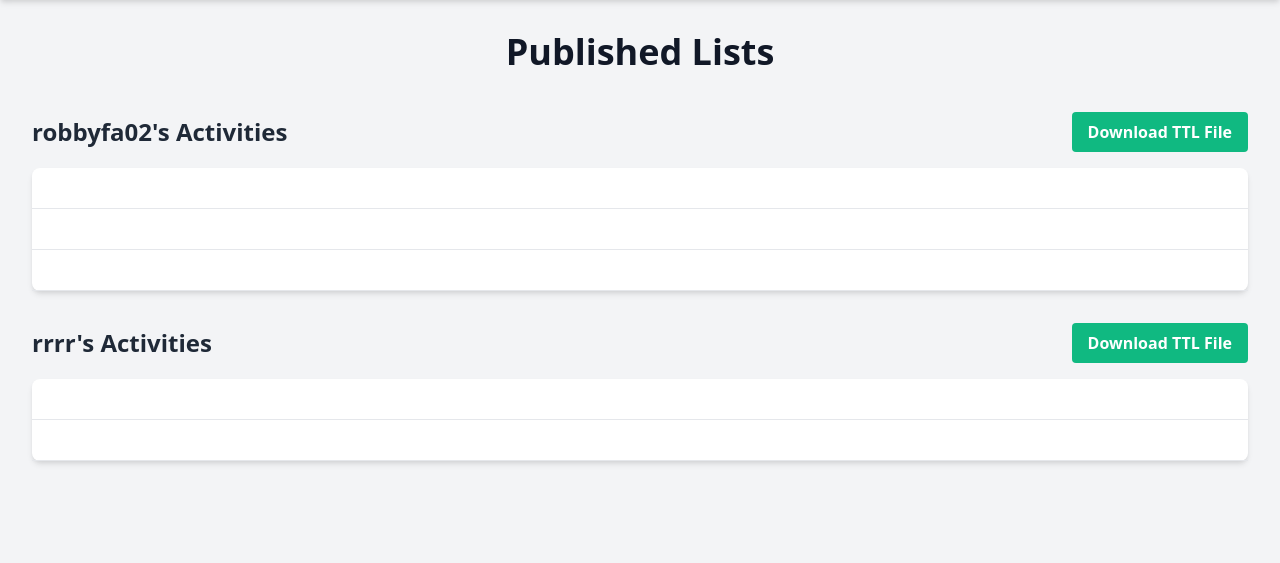
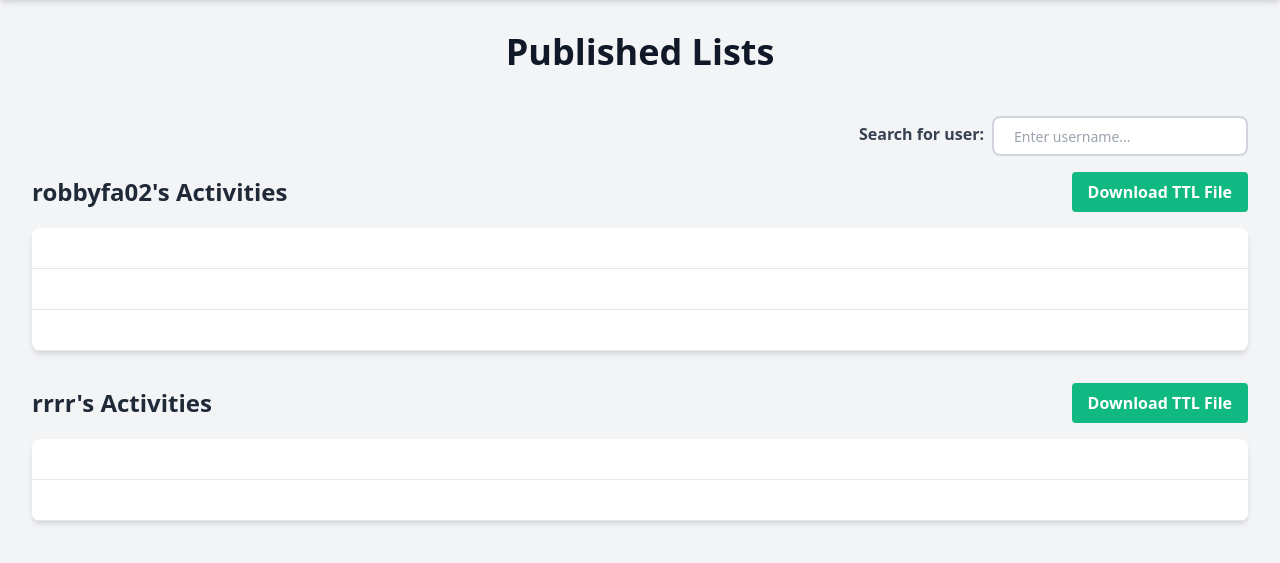
Before and after one commit to robbyfa/Sustainability-Reporting, a Flask app: template templates/forum.html in a window 1280 px wide. Shown: the part 60-623 px from the top of the page. Run offline with Flask 3, Linux system fonts and the light colour scheme; the template is opened without the code that fills it: values that come from a table or form of the project are taken from there, others are empty; data comes from the database, SQL or seed files in the repository; parts of the project's set-up code (start-up, migrations or seed data) failed here and were passed over; some libraries are stand-ins or nearby versions.

Commit message:
Search bar

```diff
--- a/templates/forum.html
+++ b/templates/forum.html
@@ -6,9 +6,26 @@
       <h1 class="text-4xl font-bold text-center text-gray-900 mb-10">
         Published Lists
       </h1>
+      <!-- Search Bar -->
+      <div class="flex justify-end my-4">
+        <div class="flex items-center space-x-2">
+          <label for="searchInput" class="font-semibold text-gray-700"
+            >Search for user:</label
+          >
+          <input
+            type="text"
+            id="searchInput"
+            onkeyup="searchUsers()"
+            placeholder="Enter username..."
+            class="form-input mt-1 block w-full md:w-64 border-2 border-gray-300 bg-white h-10 px-5 rounded-lg text-sm focus:border-blue-500"
+          />
+        </div>
+      </div>
+
+      <!-- Existing HTML for listing users -->
 
       {% for user in published_users %}
-      <div class="mb-8">
+      <div class="mb-8 user-section">
         <div class="flex justify-between items-center mb-4">
           <h2 class="text-2xl font-bold text-gray-800">
             {{ user.username }}'s Activities
@@ -47,4 +64,22 @@
       {% endfor %}
     </div>
   </body>
+
+  <script>
+    function searchUsers() {
+      var input, filter, i, txtValue;
+      input = document.getElementById("searchInput");
+      filter = input.value.toUpperCase();
+      users = document.getElementsByClassName("user-section");
+
+      for (i = 0; i < users.length; i++) {
+        txtValue = users[i].textContent || users[i].innerText;
+        if (txtValue.toUpperCase().indexOf(filter) > -1) {
+          users[i].style.display = "";
+        } else {
+          users[i].style.display = "none";
+        }
+      }
+    }
+  </script>
 </html>
```
